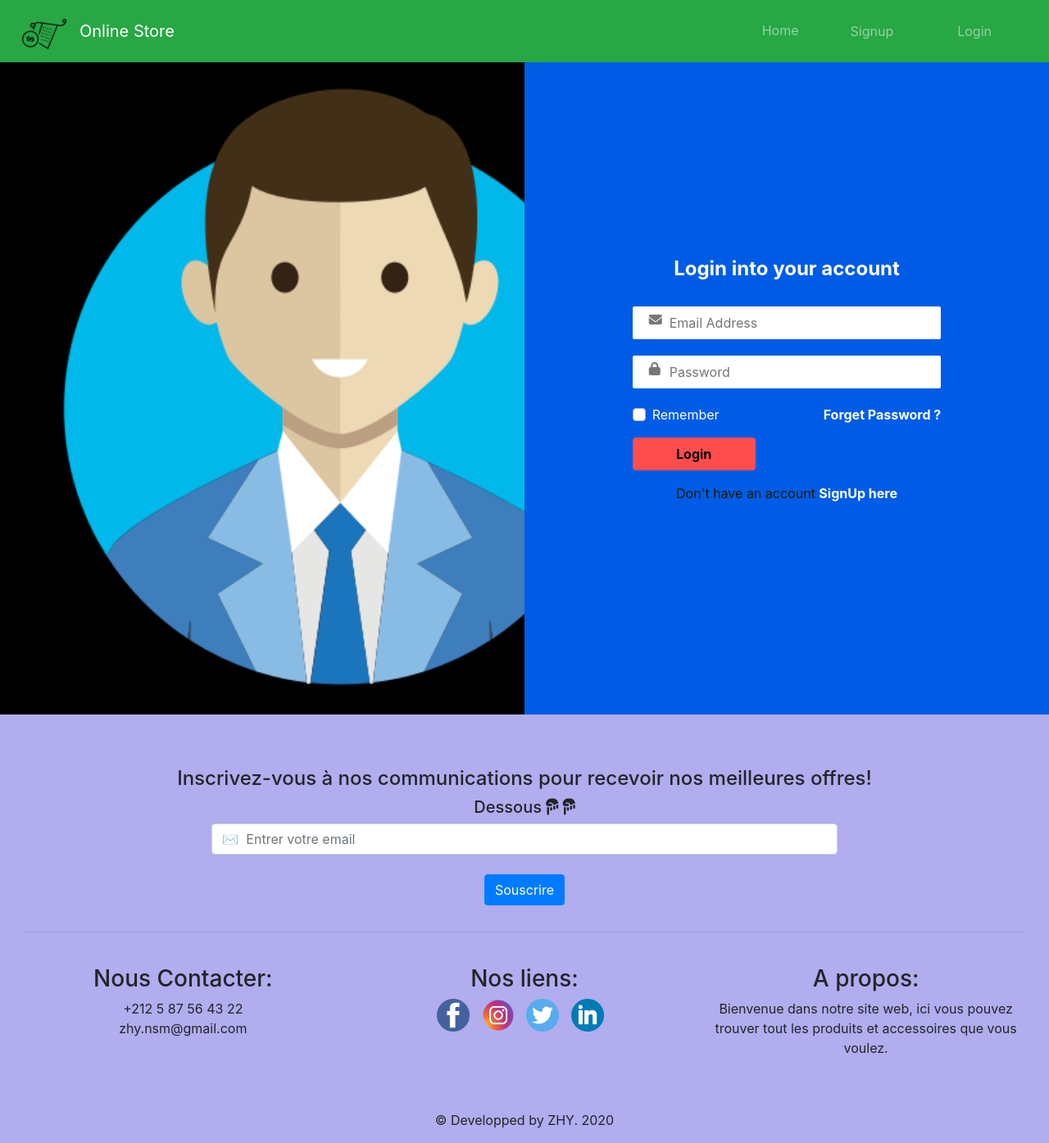
After one commit to Youssef-MSF/projectweb, a PHP site: page /login.php in a window 1280 px wide. The commit adds this page. Shown: the whole page at 82% size. Run offline with PHP 8.4, Linux system fonts and the light colour scheme; some libraries are stand-ins or nearby versions.

Commit message:
Add a login and forget form

```diff
--- a/countries.php
+++ b/countries.php
@@ -1,4 +1,4 @@
-<select id="country" name="country" class="form-control">
+<select id="country" name="country" class="form-control" style="background-color: transparent;border: none;border-bottom: 1px solid gray;">
    <option selected="selected">Selectionner votre pays</option>
    <option value="Afganistan">Afghanistan</option>
    <option value="Albania">Albania</option>
--- /dev/null
+++ b/css/styleLogin.css
@@ -0,0 +1,73 @@
+
+.form-container{
+    background-color: #005ce6;
+    display: flex;
+    justify-content: center;
+}
+#pic1 {
+    background-size: cover;
+    height: 100vh;
+}
+.form-box{
+
+    display: flex;
+    flex-direction: column;
+    justify-content: center;
+    min-height: 100vh;
+}
+.form-box h4{
+    font-weight: bold;
+    color: #fff;
+
+}
+.form-box .form-input{
+    position: relative;
+}
+.form-box .form-input input{
+    width: 100%;
+    height: 40px;
+    margin-bottom: 20px;
+    border: none;
+    border-radius: 2px;
+    outline: none;
+    background: white;
+    padding-left: 45px;
+}
+.form-box .form-input span{
+    position: absolute;
+    top: 8px;
+    padding-left: 20px;
+    color: #777;
+}
+.form-box .form-input:focus,
+.form-box .form-input:valid{
+    border-bottom: 2px solid #48403d;
+}
+.forget-link, .signup-link {
+    color: white;
+    font-weight: bold;
+}
+.forget-link:hover ,.signup-link:hover{
+    color: #292525;
+}
+.form-box .custom-checkbox .custom-control-input:checked ~ .custom-control-label::before{
+    background-color: #48403d;
+    border: 0px;
+}
+
+.form-box button[type="submit"]{
+    border: none;
+    cursor: pointer;
+    width: 150px;
+    height: 40px;
+    border-right: 5px;
+    background-color: #ff4d4d;
+    color: black;
+    font-weight: bold;
+    transition: 0.5s
+}
+
+.form-box button[type="submit"]:hover{
+    box-shadow: 0px 9px 10px -2px rgba(0,0,0,0.55);
+
+}
--- a/links.php
+++ b/links.php
@@ -7,10 +7,10 @@
     <link rel="stylesheet" type="text/css" href="css/mystyle.css">
     <link rel="stylesheet" type="text/css" href="css/dashboard.css">
     <link rel="stylesheet" type="text/css" href="css/mystyle02.css">
+    <link rel="stylesheet" type="text/css" href="css/styleLogin.css">
     <script src="https://ajax.googleapis.com/ajax/libs/jquery/3.4.1/jquery.min.js"></script>
     <script src="https://cdnjs.cloudflare.com/ajax/libs/popper.js/1.16.0/umd/popper.min.js"></script>
     <script src="https://maxcdn.bootstrapcdn.com/bootstrap/4.4.1/js/bootstrap.min.js"></script>
     <script src="https://kit.fontawesome.com/c939d0e917.js"></script>
     <link rel="stylesheet" href="fonts/foundation-icons/foundation-icons.css">
     <link href="css/bootstrap.min.css" rel="stylesheet">
-    <link href="https://cdnjs.cloudflare.com/ajax/libs/mdbootstrap/4.18.0/css/mdb.min.css" rel="stylesheet">
--- /dev/null
+++ b/login.php
@@ -0,0 +1,63 @@
+<?php
+
+include 'links.php';
+
+?>
+
+
+<?php
+
+include 'navbar.php';
+
+?>
+
+<br><br><br>
+
+<div class="container-fluid">
+    <div class="row">
+        <div class="col-lg-6 col-md-6 d-none d-md-block image-container">
+            <img src="images/man.png" id="pic1">
+        </div>
+        <div class="col-lg-6 col-md-6 form-container">
+            <div class="col-lg-8 col-md-12 col-sm-9 form-box text-center">
+                <div class="heading mb-4">
+                    <h4>Login into your account</h4>
+                </div>
+                <form>
+                    <div class="form-input">
+                        <span><i class="fa fa-envelope"></i></span>
+                        <input type="email" placeholder="Email Address" required>
+                    </div>
+                    <div class="form-input">
+                        <span><i class="fa fa-lock"></i></span>
+                        <input type="password" placeholder="Password" required>
+                    </div>
+                    <div class="row mb-3">
+                        <div class="col-6 d-flex">
+                            <div class="custom-control custom-checkbox">
+                                <input type="checkbox" class="custom-control-input" id="cb1">
+                                <label class="custom-control-label text-white" for="cb1">Remember</label>
+                            </div>
+                        </div>
+                        <div class="col-6 text-right">
+                            <a href="forget.php" class="forget-link">Forget Password ?</a>
+                        </div>
+                    </div>
+                    <div class="text-left mb-3">
+                        <button type="submit" class="btn">Login</button>
+                    </div>
+                    <div style="color: #1a1a00;">Don't have an account
+                        <a href="signup.html" class="signup-link"> SignUp here</a>
+
+                    </div>
+                </form>
+            </div>
+        </div>
+    </div>
+</div>
+
+<?php
+
+include 'footer.php';
+
+?>
--- a/navbar.php
+++ b/navbar.php
@@ -3,8 +3,8 @@
             <nav class="navbar navbar-expand-sm bg-success navbar-dark fixed-top top-nav-collapse scrolling-navbar" id="head">
                 <!-- Brand -->
                 <div class="container-fluid">
-                    <a class="navbar-brand fa-spin" href="#"><img src="images/02.png"></a>
-                    <a class="navbar-brand" href="#">Online Store</a>
+                    <a class="navbar-brand fa-spin" href="acceuil.php"><img src="images/02.png"></a>
+                    <a class="navbar-brand" href="acceuil.php">Online Store</a>
 
                     <!-- Toggler/collapsibe Button -->
                     <button class="navbar-toggler" type="button" data-toggle="collapse" data-target="#collapsibleNavbar">
@@ -15,13 +15,13 @@
                     <div class="collapse navbar-collapse" id="collapsibleNavbar">
                         <ul class="navbar-nav ml-auto">
                             <li class="nav-item">
-                                <a class="nav-link mx-3" href="#t">Home</a>
+                                <a class="nav-link mx-3" href="acceuil.php">Home</a>
                             </li>
                             <li class="nav-item">
-                                <button class="container bg-success" style="border: none; "> <a class="nav-link mx-3" href="#">Signup</a></button>
+                                <button class="container bg-success" style="border: none; "> <a class="nav-link mx-3" href="signup.php">Signup</a></button>
                             </li>
                             <li class="nav-item">
-                                <button class="container bg-success" style="border: none; "> <a class="nav-link mx-3" href="#">Login</a></button>
+                                <button class="container bg-success" style="border: none; "> <a class="nav-link mx-3" href="login.php">Login</a></button>
                             </li>
 
                         </ul>
```
Also changed, not shown: forget.php (added, +71 -0 lines), paiment.php (+9 -1 lines), images/man.png (added).
